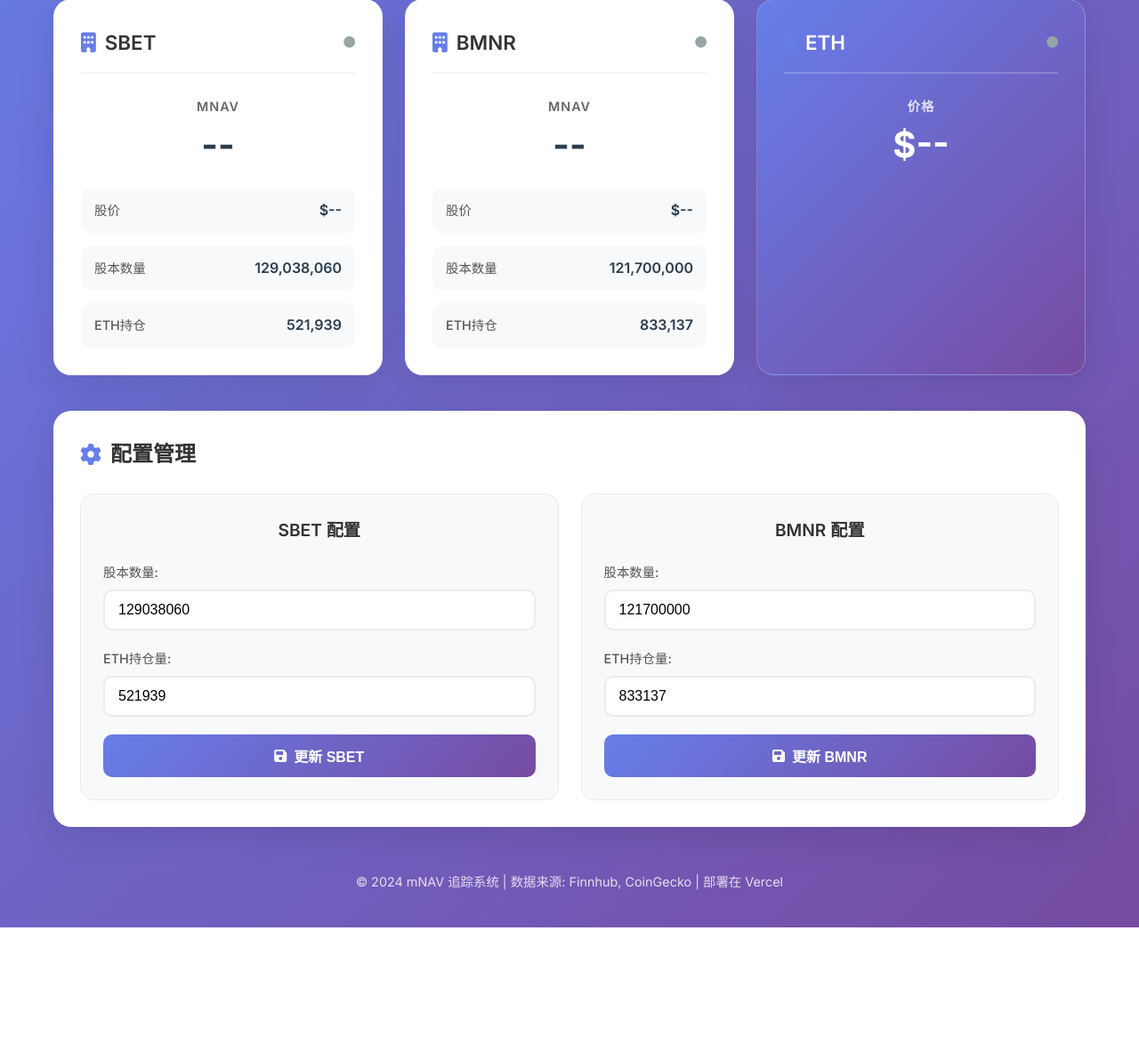
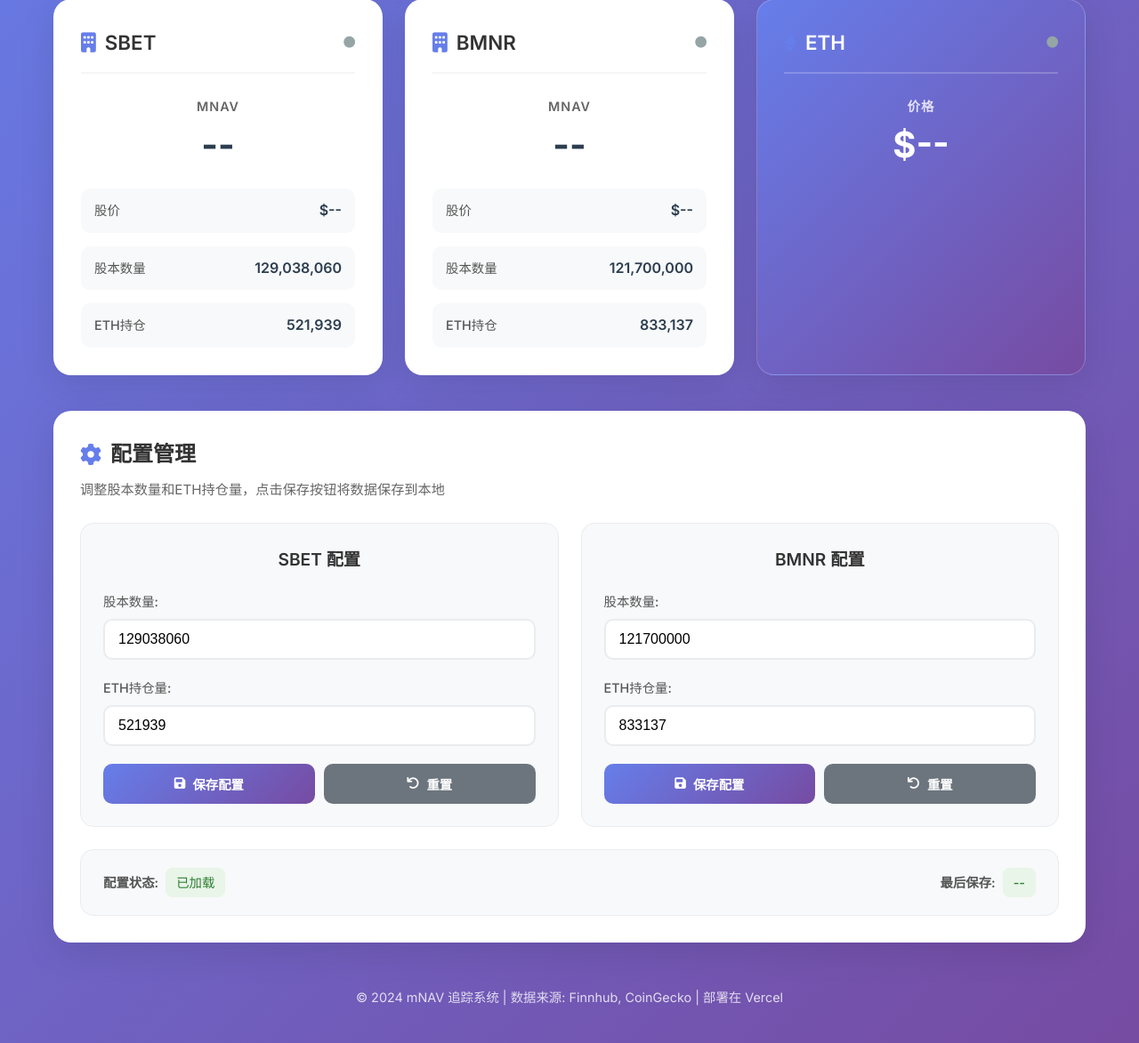
Before and after one commit to Charlottez0211/mnav-track, a Flask app: page / in a window 1280 px wide. Shown: the part 326-1499 px from the top of the page at 89% size. Before the commit the page ends 1369 px from the top, so only its background shows below. Run offline with Flask 3, Linux system fonts and the light colour scheme.

Commit message:
添加数据持久化功能：支持配置数据保存到本地文件，添加保存和重置按钮，改进用户体验

```diff
--- a/app.py
+++ b/app.py
@@ -5,6 +5,7 @@ SBET 和 BMNR mNAV 实时追踪网页应用 - Vercel版本
 2. 计算 mNAV 数据
 3. 提供 Web 界面显示
 4. 适配Vercel无服务器环境
+5. 支持配置数据持久化保存
 """
 
 from flask import Flask, render_template, jsonify, request
@@ -30,8 +31,11 @@ app = Flask(__name__)
 # Finnhub API 配置
 FINNHUB_API_KEY = "d2bjrs9r01qrj4im3kkgd2bjrs9r01qrj4im3kl0"
 
-# 股票配置数据 - 使用内存存储
-STOCK_CONFIG = {
+# 配置文件路径
+CONFIG_FILE = 'user_config.json'
+
+# 默认股票配置数据
+DEFAULT_STOCK_CONFIG = {
     'SBET': {
         'shares_outstanding': 129038060.0,  # 默认股本数量
         'eth_holdings': 521939.0,           # 默认ETH持仓量
@@ -44,12 +48,62 @@ STOCK_CONFIG = {
     }
 }
 
+# 数据持久化存储类
+class PersistentStorage:
+    def __init__(self):
+        self.config_file = CONFIG_FILE
+        self.config_data = self.load_config()
+
+    def load_config(self):
+        """从JSON文件加载配置数据"""
+        try:
+            if os.path.exists(self.config_file):
+                with open(self.config_file, 'r', encoding='utf-8') as f:
+                    loaded_config = json.load(f)
+                    logging.info(f"成功从 {self.config_file} 加载配置数据")
+                    return loaded_config
+            else:
+                logging.info(f"配置文件 {self.config_file} 不存在，使用默认配置")
+                return DEFAULT_STOCK_CONFIG.copy()
+        except Exception as e:
+            logging.error(f"加载配置文件失败: {str(e)}，使用默认配置")
+            return DEFAULT_STOCK_CONFIG.copy()
+
+    def save_config(self):
+        """保存配置数据到JSON文件"""
+        try:
+            with open(self.config_file, 'w', encoding='utf-8') as f:
+                json.dump(self.config_data, f, ensure_ascii=False, indent=2)
+            logging.info(f"配置数据已保存到 {self.config_file}")
+            return True
+        except Exception as e:
+            logging.error(f"保存配置文件失败: {str(e)}")
+            return False
+
+    def update_config(self, symbol, shares_outstanding, eth_holdings):
+        """更新配置数据并保存到文件"""
+        if symbol in self.config_data:
+            self.config_data[symbol]['shares_outstanding'] = shares_outstanding
+            self.config_data[symbol]['eth_holdings'] = eth_holdings
+
+            # 保存到文件
+            if self.save_config():
+                logging.info(f"配置更新并保存成功: {symbol} - 股本: {shares_outstanding}, ETH持仓: {eth_holdings}")
+                return True
+            else:
+                logging.error(f"配置更新成功但保存失败: {symbol}")
+                return False
+        return False
+
+    def get_config(self):
+        """获取当前配置数据"""
+        return self.config_data.copy()
+
 # 内存数据存储 - 替代SQLite数据库
 class MemoryStorage:
     def __init__(self):
         self.price_data = []
         self.mnav_data = []
-        self.config_data = STOCK_CONFIG.copy()
 
     def add_price_data(self, sbet_price, bmnr_price, eth_price):
         """添加价格数据"""
@@ -90,16 +144,9 @@ class MemoryStorage:
             return (latest['timestamp'], latest['sbet_mnav'], latest['bmnr_mnav'])
         return None
 
-    def update_config(self, symbol, shares_outstanding, eth_holdings):
-        """更新配置数据"""
-        if symbol in self.config_data:
-            self.config_data[symbol]['shares_outstanding'] = shares_outstanding
-            self.config_data[symbol]['eth_holdings'] = eth_holdings
-            return True
-        return False
-
 # 创建全局存储实例
-storage = MemoryStorage()
+persistent_storage = PersistentStorage()
+memory_storage = MemoryStorage()
 
 class MNAVTracker:
     def __init__(self):
@@ -231,10 +278,10 @@ class MNAVTracker:
                 eth_price = self.get_eth_price()
 
                 # 获取配置数据
-                config_data = storage.config_data
+                config_data = persistent_storage.get_config()
 
                 # 存储价格数据到内存
-                storage.add_price_data(sbet_price, bmnr_price, eth_price)
+                memory_storage.add_price_data(sbet_price, bmnr_price, eth_price)
 
                 # 计算和存储 mNAV
                 sbet_mnav = None
@@ -257,7 +304,7 @@ class MNAVTracker:
                     )
 
                 # 存储mNAV数据到内存
-                storage.add_mnav_data(sbet_mnav, bmnr_mnav)
+                memory_storage.add_mnav_data(sbet_mnav, bmnr_mnav)
 
                 logging.info("价格和 mNAV 数据更新完成")
 
@@ -268,9 +315,9 @@ class MNAVTracker:
         """获取最新的价格和 mNAV 数据"""
         try:
             return {
-                'price_data': storage.get_latest_price_data(),
-                'mnav_data': storage.get_latest_mnav_data(),
-                'config': storage.config_data
+                'price_data': memory_storage.get_latest_price_data(),
+                'mnav_data': memory_storage.get_latest_mnav_data(),
+                'config': persistent_storage.get_config()
             }
         except Exception as e:
             logging.error(f"获取最新数据时出错: {str(e)}")
@@ -318,15 +365,16 @@ def update_config():
                 'error': '缺少必要参数'
             }), 400
 
-        # 更新内存中的配置
-        success = storage.update_config(symbol, float(shares_outstanding), float(eth_holdings))
+        # 更新配置并保存到文件
+        success = persistent_storage.update_config(symbol, float(shares_outstanding), float(eth_holdings))
 
         if success:
             logging.info(f"配置更新成功: {symbol} - 股本: {shares_outstanding}, ETH持仓: {eth_holdings}")
 
             return jsonify({
                 'success': True,
-                'message': f'{symbol} 配置更新成功'
+                'message': f'{symbol} 配置更新成功',
+                'config': persistent_storage.get_config()
             })
         else:
             return jsonify({
--- a/static/css/style.css
+++ b/static/css/style.css
@@ -297,7 +297,7 @@ body {
     font-size: 1.5rem;
     font-weight: 600;
     color: #333;
-    margin-bottom: 25px;
+    margin-bottom: 10px;
     display: flex;
     align-items: center;
     gap: 10px;
@@ -307,10 +307,18 @@ body {
     color: #667eea;
 }
 
+.config-description {
+    color: #666;
+    font-size: 0.95rem;
+    margin-bottom: 25px;
+    line-height: 1.5;
+}
+
 .config-cards {
     display: grid;
     grid-template-columns: repeat(auto-fit, minmax(300px, 1fr));
     gap: 25px;
+    margin-bottom: 25px;
 }
 
 .config-card {
@@ -356,30 +364,89 @@ body {
     box-shadow: 0 0 0 3px rgba(102, 126, 234, 0.1);
 }
 
+.form-actions {
+    display: flex;
+    gap: 10px;
+    margin-top: 20px;
+}
+
 .config-btn {
-    width: 100%;
-    background: linear-gradient(135deg, #667eea, #764ba2);
-    color: white;
-    border: none;
+    flex: 1;
     padding: 12px 20px;
     border-radius: 10px;
     cursor: pointer;
     font-weight: 600;
-    font-size: 1rem;
+    font-size: 0.9rem;
     transition: all 0.3s ease;
     display: flex;
     align-items: center;
     justify-content: center;
     gap: 8px;
+    border: none;
 }
 
-.config-btn:hover {
+.config-btn.primary {
+    background: linear-gradient(135deg, #667eea, #764ba2);
+    color: white;
+}
+
+.config-btn.primary:hover {
     transform: translateY(-2px);
     box-shadow: 0 5px 15px rgba(102, 126, 234, 0.4);
 }
 
+.config-btn.secondary {
+    background: #6c757d;
+    color: white;
+}
+
+.config-btn.secondary:hover {
+    background: #5a6268;
+    transform: translateY(-2px);
+    box-shadow: 0 5px 15px rgba(108, 117, 125, 0.4);
+}
+
 .config-btn:active {
     transform: translateY(0);
+}
+
+.config-btn:disabled {
+    opacity: 0.6;
+    cursor: not-allowed;
+    transform: none;
+}
+
+.config-status {
+    display: flex;
+    justify-content: space-between;
+    align-items: center;
+    background: #f8f9fa;
+    padding: 20px 25px;
+    border-radius: 15px;
+    border: 1px solid #e9ecef;
+    flex-wrap: wrap;
+    gap: 15px;
+}
+
+.config-status .status-item {
+    display: flex;
+    align-items: center;
+    gap: 8px;
+}
+
+.config-status .status-label {
+    font-weight: 600;
+    color: #555;
+    font-size: 0.9rem;
+}
+
+.config-status .status-value {
+    font-weight: 500;
+    padding: 5px 12px;
+    border-radius: 8px;
+    font-size: 0.9rem;
+    background: #e8f5e8;
+    color: #2e7d32;
 }
 
 /* 页脚 */
--- a/static/js/main.js
+++ b/static/js/main.js
@@ -18,6 +18,7 @@ class MNAVApp {
         this.loadData();
         this.startAutoRefresh();
         this.showNotification('系统启动成功', 'success');
+        this.initializeConfigForms(); // 初始化配置表单
     }
 
     /**
@@ -225,7 +226,6 @@ class MNAVApp {
         event.preventDefault();
 
         const form = event.target;
-        const formData = new FormData(form);
         const sharesInput = form.querySelector(`#${symbol.toLowerCase()}-shares-input`);
         const ethInput = form.querySelector(`#${symbol.toLowerCase()}-eth-input`);
         const submitBtn = form.querySelector('button[type="submit"]');
@@ -241,7 +241,7 @@ class MNAVApp {
         // 添加加载状态
         submitBtn.disabled = true;
         const originalText = submitBtn.innerHTML;
-        submitBtn.innerHTML = '<i class="fas fa-spinner fa-spin"></i> 更新中...';
+        submitBtn.innerHTML = '<i class="fas fa-spinner fa-spin"></i> 保存中...';
 
         try {
             const response = await fetch('/api/update_config', {
@@ -259,19 +259,170 @@ class MNAVApp {
             const result = await response.json();
 
             if (result.success) {
-                this.showNotification(`${symbol} 配置更新成功`, 'success');
+                this.showNotification(`${symbol} 配置保存成功`, 'success');
+
+                // 更新配置状态显示
+                this.updateConfigStatus('已保存', new Date().toLocaleString('zh-CN'));
+
                 // 更新成功后刷新数据
                 await this.loadData();
+
+                // 保存到本地存储作为备份
+                this.saveToLocalStorage(symbol, shares, ethHoldings);
             } else {
-                throw new Error(result.error || '配置更新失败');
+                throw new Error(result.error || '配置保存失败');
             }
         } catch (error) {
-            console.error('配置更新失败:', error);
-            this.showNotification(`配置更新失败: ${error.message}`, 'error');
+            console.error('配置保存失败:', error);
+            this.showNotification(`配置保存失败: ${error.message}`, 'error');
         } finally {
             // 恢复按钮状态
             submitBtn.disabled = false;
             submitBtn.innerHTML = originalText;
+        }
+    }
+
+    /**
+     * 保存配置到本地存储
+     */
+    saveToLocalStorage(symbol, shares, ethHoldings) {
+        try {
+            const config = {
+                symbol: symbol,
+                shares_outstanding: shares,
+                eth_holdings: ethHoldings,
+                timestamp: new Date().toISOString()
+            };
+
+            localStorage.setItem(`mnav_config_${symbol}`, JSON.stringify(config));
+            console.log(`${symbol} 配置已保存到本地存储`);
+        } catch (error) {
+            console.error('保存到本地存储失败:', error);
+        }
+    }
+
+    /**
+     * 从本地存储加载配置
+     */
+    loadFromLocalStorage(symbol) {
+        try {
+            const stored = localStorage.getItem(`mnav_config_${symbol}`);
+            if (stored) {
+                const config = JSON.parse(stored);
+                console.log(`从本地存储加载 ${symbol} 配置:`, config);
+                return config;
+            }
+        } catch (error) {
+            console.error('从本地存储加载配置失败:', error);
+        }
+        return null;
+    }
+
+    /**
+     * 重置配置到默认值
+     */
+    resetConfig(symbol) {
+        const defaultConfig = {
+            'SBET': { shares: 129038060.0, eth: 521939.0 },
+            'BMNR': { shares: 121700000.0, eth: 833137.0 }
+        };
+
+        const config = defaultConfig[symbol];
+        if (config) {
+            const sharesInput = document.getElementById(`${symbol.toLowerCase()}-shares-input`);
+            const ethInput = document.getElementById(`${symbol.toLowerCase()}-eth-input`);
+
+            if (sharesInput && ethInput) {
+                sharesInput.value = config.shares;
+                ethInput.value = config.eth;
+
+                this.showNotification(`${symbol} 配置已重置为默认值`, 'info');
+
+                // 自动保存重置后的配置
+                this.autoSaveConfig(symbol, config.shares, config.eth);
+            }
+        }
+    }
+
+    /**
+     * 自动保存配置（用于重置后）
+     */
+    async autoSaveConfig(symbol, shares, ethHoldings) {
+        try {
+            const response = await fetch('/api/update_config', {
+                method: 'POST',
+                headers: {
+                    'Content-Type': 'application/json'
+                },
+                body: JSON.stringify({
+                    symbol: symbol,
+                    shares_outstanding: shares,
+                    eth_holdings: ethHoldings
+                })
+            });
+
+            const result = await response.json();
+
+            if (result.success) {
+                this.showNotification(`${symbol} 默认配置已自动保存`, 'success');
+                this.updateConfigStatus('已重置并保存', new Date().toLocaleString('zh-CN'));
+
+                // 刷新数据
+                await this.loadData();
+            }
+        } catch (error) {
+            console.error('自动保存配置失败:', error);
+        }
+    }
+
+    /**
+     * 更新配置状态显示
+     */
+    updateConfigStatus(status, lastSaveTime) {
+        const statusElement = document.getElementById('config-status');
+        const lastSaveElement = document.getElementById('last-save-time');
+
+        if (statusElement) {
+            statusElement.textContent = status;
+        }
+
+        if (lastSaveElement && lastSaveTime) {
+            lastSaveElement.textContent = lastSaveTime;
+        }
+    }
+
+    /**
+     * 初始化配置表单
+     */
+    initializeConfigForms() {
+        // 为每个配置表单添加重置功能
+        const sbetForm = document.getElementById('sbet-config-form');
+        const bmnrForm = document.getElementById('bmnr-config-form');
+
+        if (sbetForm) {
+            // 检查是否有本地存储的配置
+            const sbetLocalConfig = this.loadFromLocalStorage('SBET');
+            if (sbetLocalConfig) {
+                const sharesInput = document.getElementById('sbet-shares-input');
+                const ethInput = document.getElementById('sbet-eth-input');
+                if (sharesInput && ethInput) {
+                    sharesInput.value = sbetLocalConfig.shares_outstanding;
+                    ethInput.value = sbetLocalConfig.eth_holdings;
+                }
+            }
+        }
+
+        if (bmnrForm) {
+            // 检查是否有本地存储的配置
+            const bmnrLocalConfig = this.loadFromLocalStorage('BMNR');
+            if (bmnrLocalConfig) {
+                const sharesInput = document.getElementById('bmnr-shares-input');
+                const ethInput = document.getElementById('bmnr-eth-input');
+                if (sharesInput && ethInput) {
+                    sharesInput.value = bmnrLocalConfig.shares_outstanding;
+                    ethInput.value = bmnrLocalConfig.eth_holdings;
+                }
+            }
         }
     }
 
--- a/templates/index.html
+++ b/templates/index.html
@@ -115,6 +115,7 @@
         <!-- 配置面板 -->
         <div class="config-section">
             <h3><i class="fas fa-cog"></i> 配置管理</h3>
+            <p class="config-description">调整股本数量和ETH持仓量，点击保存按钮将数据保存到本地</p>
             <div class="config-cards">
                 <div class="config-card">
                     <h4>SBET 配置</h4>
@@ -127,9 +128,14 @@
                             <label for="sbet-eth-input">ETH持仓量:</label>
                             <input type="number" id="sbet-eth-input" step="0.01" required>
                         </div>
-                        <button type="submit" class="config-btn">
-                            <i class="fas fa-save"></i> 更新 SBET
-                        </button>
+                        <div class="form-actions">
+                            <button type="submit" class="config-btn primary">
+                                <i class="fas fa-save"></i> 保存配置
+                            </button>
+                            <button type="button" class="config-btn secondary" onclick="resetSBETConfig()">
+                                <i class="fas fa-undo"></i> 重置
+                            </button>
+                        </div>
                     </form>
                 </div>
 
@@ -144,10 +150,27 @@
                             <label for="bmnr-eth-input">ETH持仓量:</label>
                             <input type="number" id="bmnr-eth-input" step="0.01" required>
                         </div>
-                        <button type="submit" class="config-btn">
-                            <i class="fas fa-save"></i> 更新 BMNR
-                        </button>
+                        <div class="form-actions">
+                            <button type="submit" class="config-btn primary">
+                                <i class="fas fa-save"></i> 保存配置
+                            </button>
+                            <button type="button" class="config-btn secondary" onclick="resetBMNRConfig()">
+                                <i class="fas fa-undo"></i> 重置
+                            </button>
+                        </div>
                     </form>
+                </div>
+            </div>
+
+            <!-- 配置状态显示 -->
+            <div class="config-status">
+                <div class="status-item">
+                    <span class="status-label">配置状态:</span>
+                    <span id="config-status" class="status-value">已加载</span>
+                </div>
+                <div class="status-item">
+                    <span class="status-label">最后保存:</span>
+                    <span id="last-save-time" class="status-value">--</span>
                 </div>
             </div>
         </div>
@@ -187,5 +210,20 @@
 
     <!-- JavaScript -->
     <script src="{{ url_for('static', filename='js/main.js') }}"></script>
+
+    <!-- 重置配置函数 -->
+    <script>
+        function resetSBETConfig() {
+            if (window.mnavApp) {
+                window.mnavApp.resetConfig('SBET');
+            }
+        }
+
+        function resetBMNRConfig() {
+            if (window.mnavApp) {
+                window.mnavApp.resetConfig('BMNR');
+            }
+        }
+    </script>
 </body>
 </html>
```
Also changed, not shown: user_config.json (added, +12 -0 lines).
